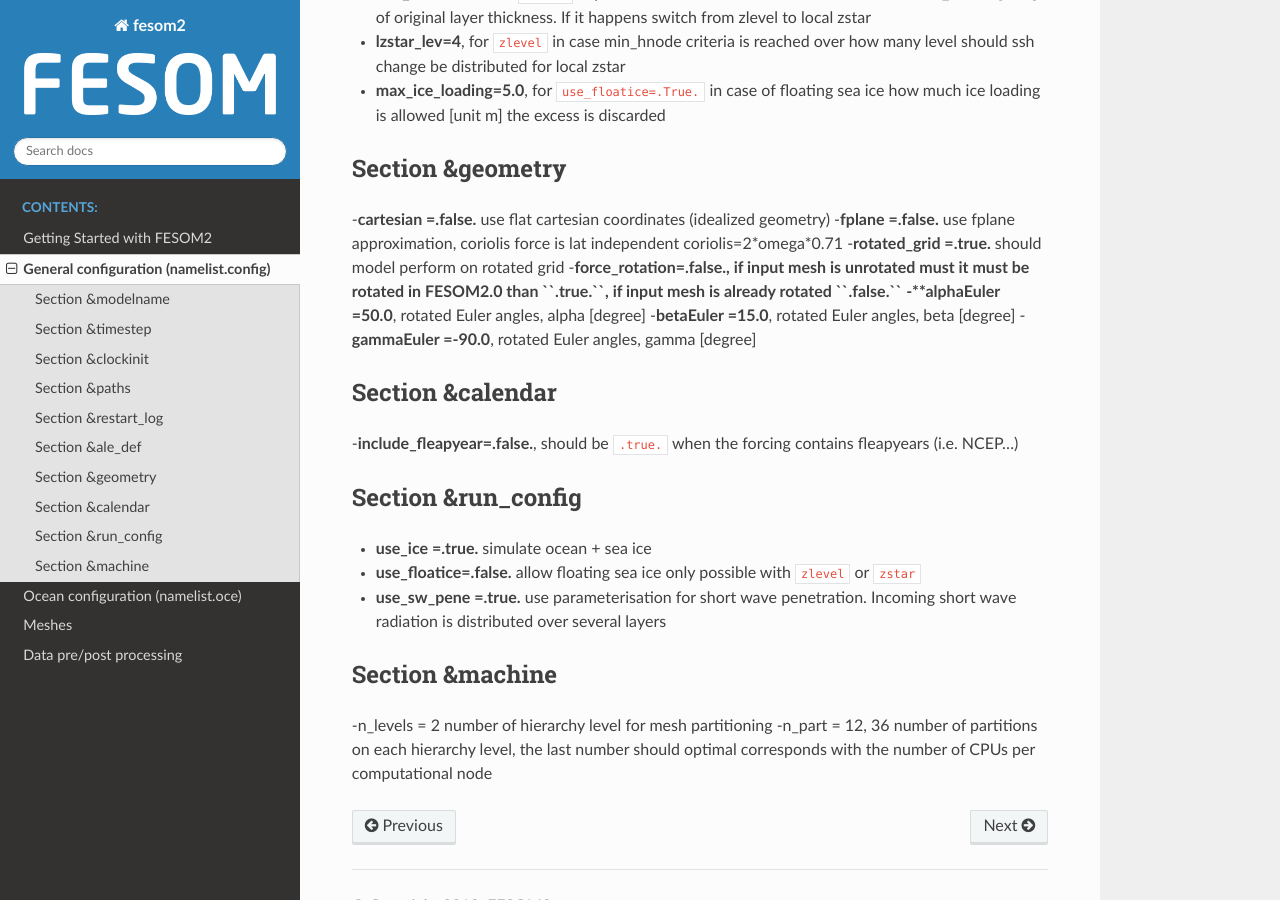
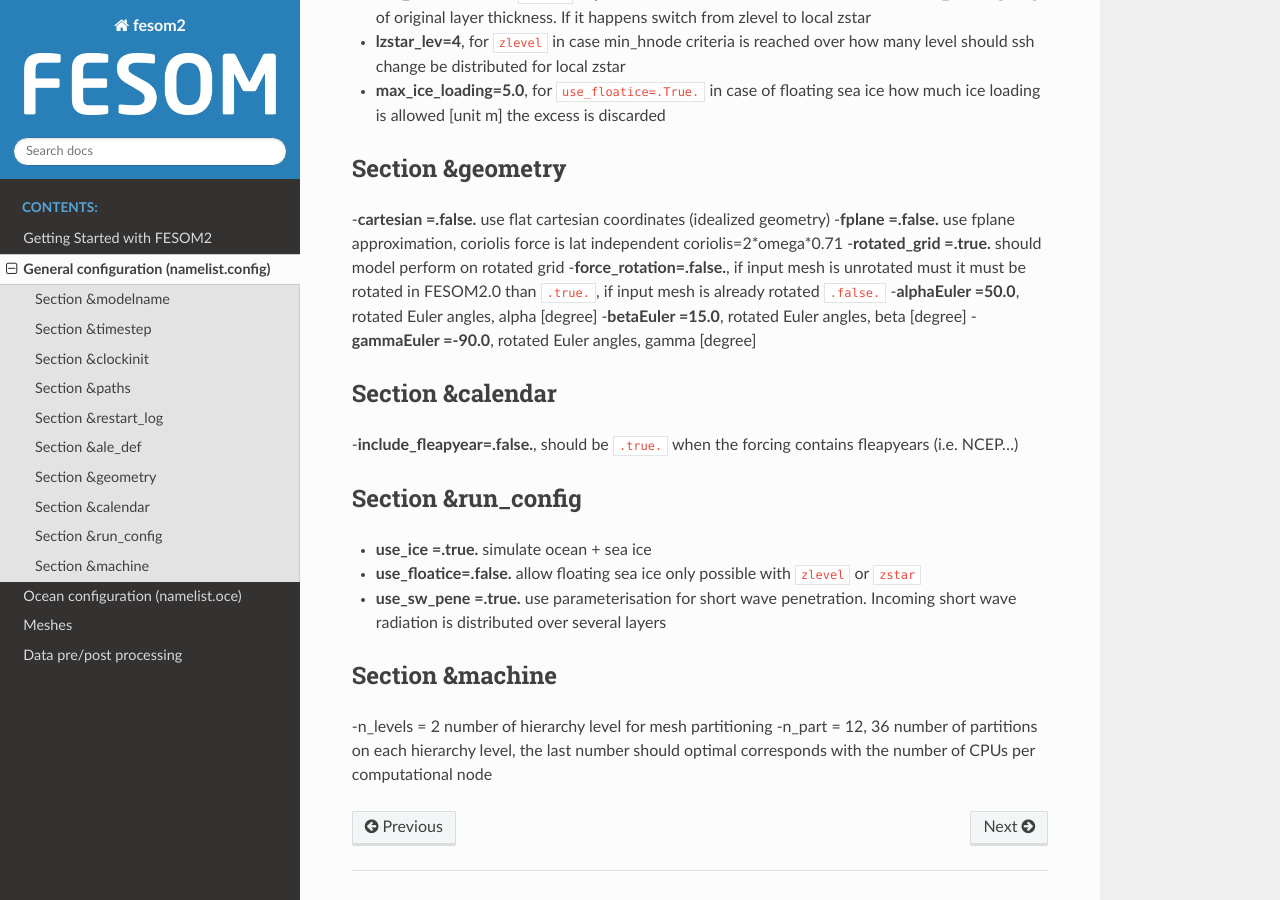
Before and after one commit to FESOM/fesom2_doc, a Sphinx documentation site: the page built from doc/general_configuration/general_configuration.rst, in a window 1280 px wide and 900 px high, scrolled down 1463 px. Built offline with Sphinx 7.4.7 and the Read the Docs theme 2.0.0, drawn with Linux system fonts in a browser that asks for light colours.

Commit message:
correct mistake

```diff
--- a/doc/general_configuration/general_configuration.rst
+++ b/doc/general_configuration/general_configuration.rst
@@ -54,7 +54,7 @@ Section &geometry
 -**cartesian     =.false.** use flat cartesian coordinates (idealized geometry)
 -**fplane        =.false.** use fplane approximation, coriolis force is lat independent coriolis=2*omega*0.71
 -**rotated_grid  =.true.** should model perform on rotated grid
--**force_rotation=.false., if input mesh is unrotated must it must be rotated in FESOM2.0 than ``.true.``, if input mesh is already rotated ``.false.``
+-**force_rotation=.false.**, if input mesh is unrotated must it must be rotated in FESOM2.0 than ``.true.``, if input mesh is already rotated ``.false.``
 -**alphaEuler    =50.0**, rotated Euler angles, alpha [degree]
 -**betaEuler     =15.0**, rotated Euler angles, beta [degree]
 -**gammaEuler    =-90.0**, rotated Euler angles, gamma [degree]
@@ -74,8 +74,6 @@ Section &run_config
 - **use_sw_pene =.true.** use parameterisation for short wave penetration. Incoming short wave radiation is distributed over several layers
 
 
-
-
 Section &machine
 ================
 
```
